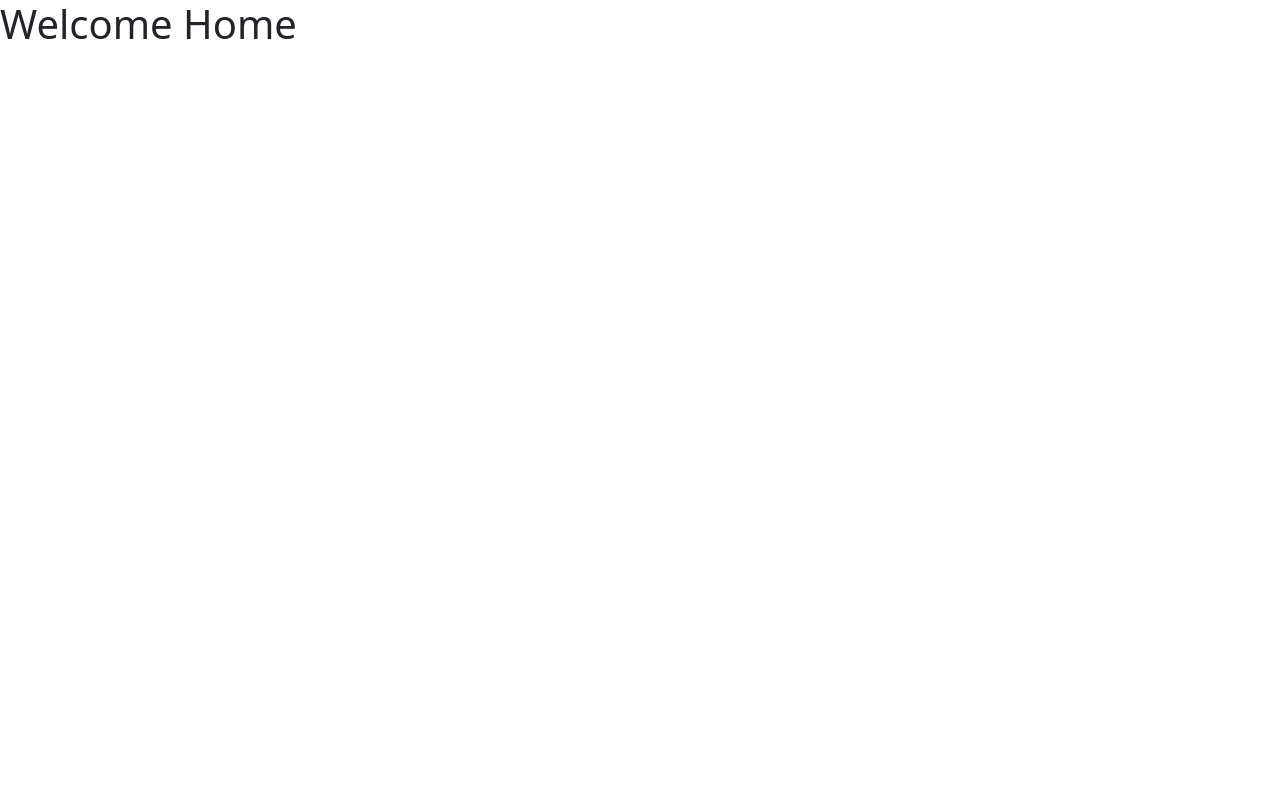
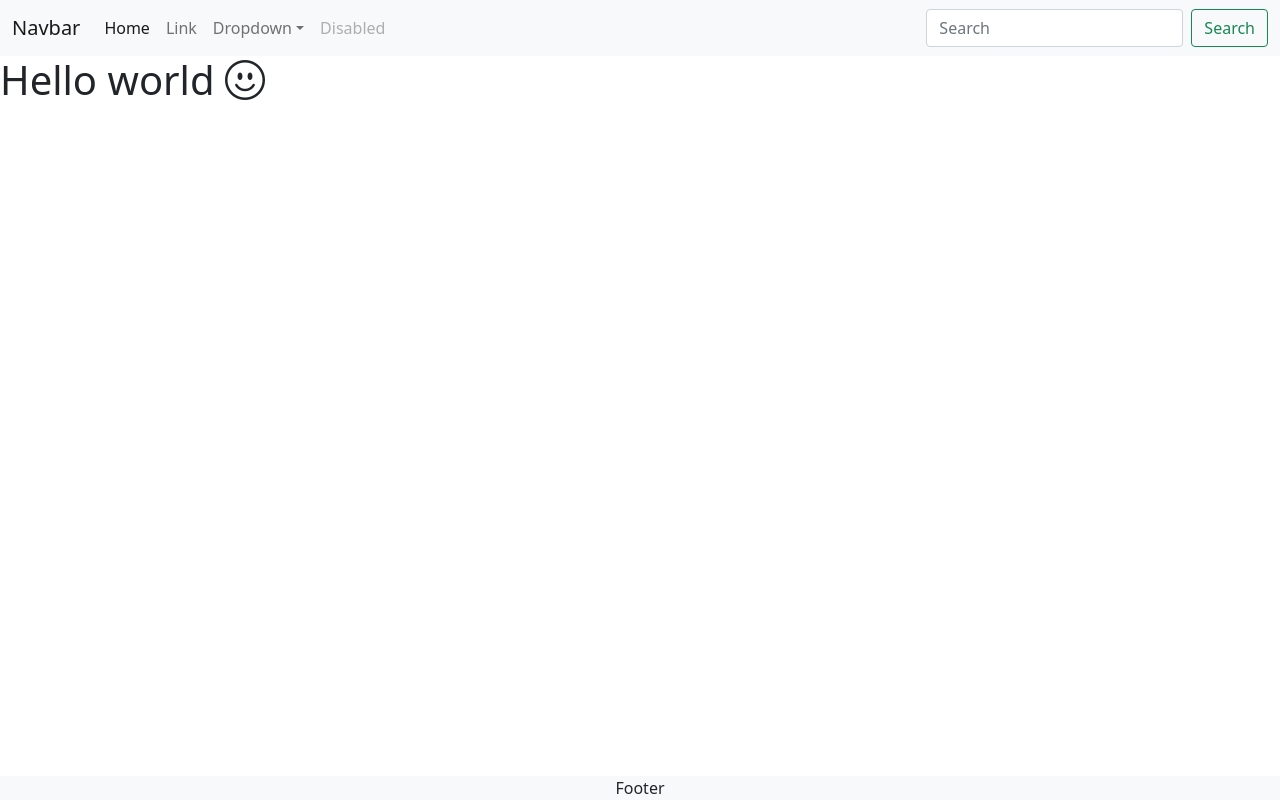
Before and after one commit to Sany655/chat, a React (Create React App) app: page / in a window 1280 px wide. Built offline with nearby package versions, Linux system fonts and the light colour scheme; no server answers.

Commit message:
set routes

```diff
--- a/src/App.js
+++ b/src/App.js
@@ -1,14 +1,14 @@
 import React from 'react'
-import { useSelector } from 'react-redux'
+import { BrowserRouter, Route, Routes } from 'react-router-dom'
+import Routers from './routes/Routers'
 
 const App = () => {
-    const user = useSelector(store => store.user).user
-    console.log(user);
     return (
-        <div>
-            <h1>Welcome Home</h1>
-        </div>
-    )
+        <BrowserRouter>
+            <Routes>
+                <Route path='/' element={<Routers />} />
+            </Routes>
+        </BrowserRouter>)
 }
 
 export default App
--- a/src/redux/reducers/socketReducer.js
+++ b/src/redux/reducers/socketReducer.js
@@ -1,7 +1,7 @@
 import io from "socket.io-client"
 
 const initialState = {
-    socket:io()
+    socket:io.connect("http://localhost:5000")
 }
 
 function SocketReducer(state = initialState,action) {
--- /dev/null
+++ b/src/routes/Routers.js
@@ -0,0 +1,13 @@
+import React from 'react'
+import { Route, Routes } from 'react-router-dom'
+import Default from './layoutes/Default'
+
+const Routers = () => {
+    return (
+        <Routes>
+            <Route path='/' element={<Default />} />
+        </Routes>
+    )
+}
+
+export default Routers
--- /dev/null
+++ b/src/routes/components/Footer.js
@@ -0,0 +1,9 @@
+import React from 'react'
+
+const Footer = () => {
+  return (
+    <footer className='bg-light text-center fixed-bottom'>Footer</footer>
+  )
+}
+
+export default Footer
--- /dev/null
+++ b/src/routes/components/Header.js
@@ -0,0 +1,44 @@
+import React from 'react'
+
+const Header = () => {
+    return (
+        <nav className="navbar navbar-expand-lg navbar-light bg-light">
+            <div className="container-fluid">
+                <a className="navbar-brand" href="#">Navbar</a>
+                <button className="navbar-toggler" type="button" data-bs-toggle="collapse" data-bs-target="#navbarSupportedContent" aria-controls="navbarSupportedContent" aria-expanded="false" aria-label="Toggle navigation">
+                    <span className="navbar-toggler-icon"></span>
+                </button>
+                <div className="collapse navbar-collapse" id="navbarSupportedContent">
+                    <ul className="navbar-nav me-auto mb-2 mb-lg-0">
+                        <li className="nav-item">
+                            <a className="nav-link active" aria-current="page" href="#">Home</a>
+                        </li>
+                        <li className="nav-item">
+                            <a className="nav-link" href="#">Link</a>
+                        </li>
+                        <li className="nav-item dropdown">
+                            <a className="nav-link dropdown-toggle" href="#" id="navbarDropdown" role="button" data-bs-toggle="dropdown" aria-expanded="false">
+                                Dropdown
+                            </a>
+                            <ul className="dropdown-menu" aria-labelledby="navbarDropdown">
+                                <li><a className="dropdown-item" href="#">Action</a></li>
+                                <li><a className="dropdown-item" href="#">Another action</a></li>
+                                <li><hr className="dropdown-divider" /></li>
+                                <li><a className="dropdown-item" href="#">Something else here</a></li>
+                            </ul>
+                        </li>
+                        <li className="nav-item">
+                            <a className="nav-link disabled" href="#" tabIndex="-1" aria-disabled="true">Disabled</a>
+                        </li>
+                    </ul>
+                    <form className="d-flex">
+                        <input className="form-control me-2" type="search" placeholder="Search" aria-label="Search" />
+                            <button className="btn btn-outline-success" type="submit">Search</button>
+                    </form>
+                </div>
+            </div>
+        </nav>
+    )
+}
+
+export default Header
--- /dev/null
+++ b/src/routes/layoutes/Default.js
@@ -0,0 +1,16 @@
+import React from 'react'
+import Footer from '../components/Footer'
+import Header from '../components/Header'
+import Home from '../pages/Home'
+
+const Default = () => {
+    return (
+        <main>
+            <Header />
+                <Home />
+            <Footer />
+        </main>
+    )
+}
+
+export default Default
--- /dev/null
+++ b/src/routes/pages/Home.js
@@ -0,0 +1,11 @@
+import React from 'react'
+
+const Home = () => {
+  return (
+    <div>
+        <h1>Hello world <i className="bi bi-emoji-smile"></i></h1>
+    </div>
+  )
+}
+
+export default Home
```
